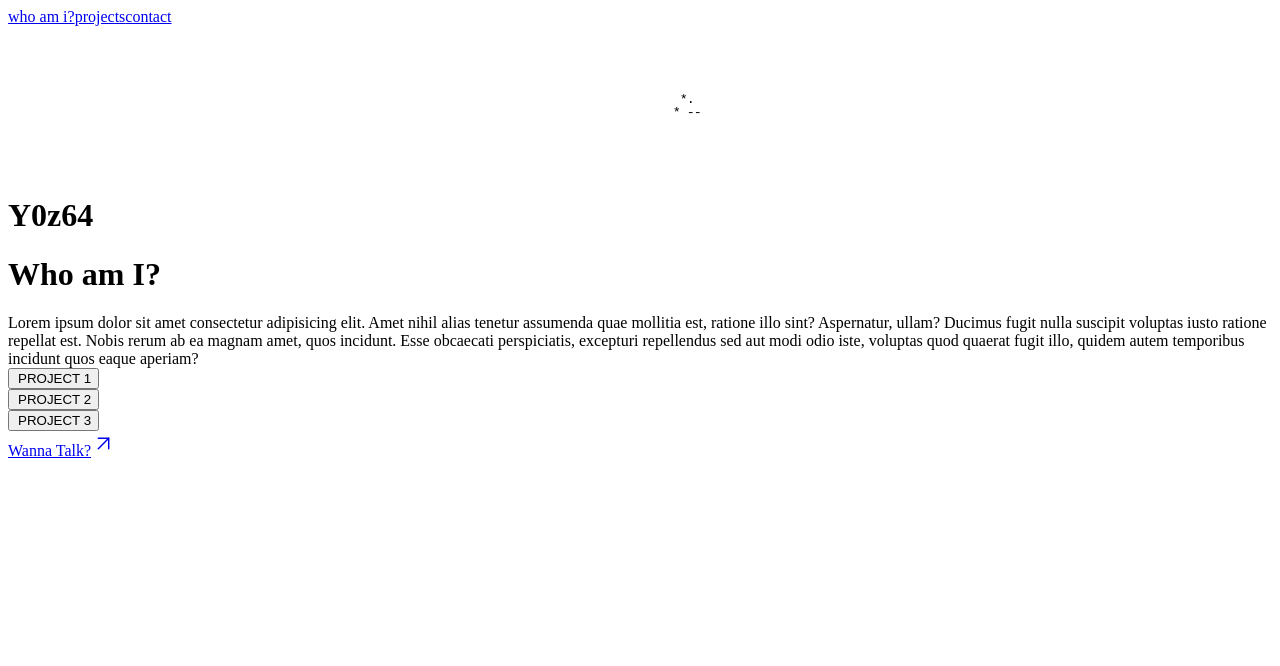
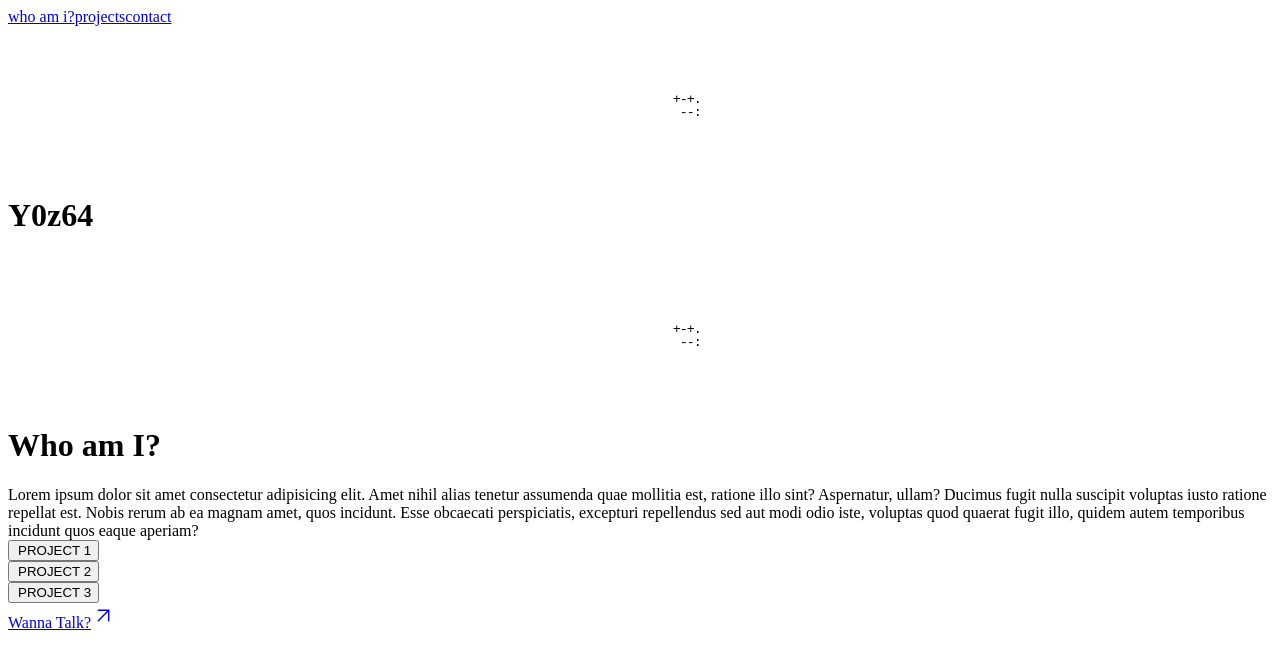
Before and after one commit to Y0z64/Y0z64.github.io, a React (Vite) app: page / in a window 1280 px wide. Shown: the top 666 px of the page. Built offline with nearby package versions, Linux system fonts and the light colour scheme; the HTML template or start-up script is replaced by a standard one.

Commit message:
Testing jsx 3d model conversion

```diff
--- a/src/components/atoms/Container3D.tsx
+++ /dev/null
@@ -1,54 +0,0 @@
-import { Mesh } from "three";
-import { useRef } from "react";
-import { Canvas, ThreeElements, useFrame, useThree } from "@react-three/fiber";
-import { AsciiRenderer } from "@react-three/drei";
-
-export default function Container3D() {
-  return (
-    <div className="mx-1 h-full min-h-[36rem] w-full flex-grow invert">
-      <Canvas>
-        <color attach="background" args={["black"]} />
-        <AsciiRenderer fgColor="black" bgColor="transparent" />
-        <ambientLight intensity={Math.PI / 2} />
-        <spotLight
-          position={[10, 10, 10]}
-          angle={0.15}
-          penumbra={1}
-          decay={0}
-          intensity={Math.PI}
-        />
-        <pointLight position={[-10, -10, -10]} decay={0} intensity={Math.PI} />
-        <Torusknot position={[0.7, -0.4, 0]} />
-      </Canvas>
-    </div>
-  );
-}
-
-function Torusknot(props: ThreeElements["mesh"]) {
-  const ref = useRef<Mesh>(null!);
-  const viewport = useThree((state) => state.viewport);
-
-  useFrame(
-    (_state, delta) =>
-      (ref.current.rotation.x = ref.current.rotation.y += delta / 2),
-  );
-
-  const scaleNum = () => {
-    const limits = { min: 5, max: 10 };
-    const offset = 2.3;
-    return (
-      ((viewport.width - limits.min) / (limits.max - limits.min)) * 1.2 + offset
-    );
-  };
-
-  return (
-    <mesh
-      scale={Math.min(viewport.width, viewport.height) / scaleNum()}
-      {...props}
-      ref={ref}
-    >
-      <torusKnotGeometry args={[1, 0.2, 128, 32]} />
-      <meshStandardMaterial color="red" />
-    </mesh>
-  );
-}
--- /dev/null
+++ b/src/components/atoms/Torus.tsx
@@ -0,0 +1,32 @@
+import { ThreeElements, useFrame, useThree } from "@react-three/fiber";
+import { useRef } from "react";
+import { Mesh } from "three";
+
+export default function Torusknot(props: ThreeElements["mesh"]) {
+  const ref = useRef<Mesh>(null!);
+  const viewport = useThree((state) => state.viewport);
+
+  useFrame(
+    (_state, delta) =>
+      (ref.current.rotation.x = ref.current.rotation.y += delta / 2),
+  );
+
+  const scaleNum = () => {
+    const limits = { min: 5, max: 10 };
+    const offset = 2.3;
+    return (
+      ((viewport.width - limits.min) / (limits.max - limits.min)) * 1.2 + offset
+    );
+  };
+
+  return (
+    <mesh
+      scale={Math.min(viewport.width, viewport.height) / scaleNum()}
+      {...props}
+      ref={ref}
+    >
+      <torusKnotGeometry args={[1, 0.2, 128, 32]} />
+      <meshStandardMaterial color="red" />
+    </mesh>
+  );
+}
--- a/src/components/complex/AboutMe.tsx
+++ b/src/components/complex/AboutMe.tsx
@@ -1,22 +1,34 @@
+import Torus from "../atoms/Torus";
+import Container3D from "../particles/Container3D";
+
 export default function AboutMe() {
   return (
     <div
       id="whoami"
-      className="min-h-[36.25rem] h-fit w-screen flex flex-col justify-center items-center snap-center "
+      className="flex h-fit min-h-[36.25rem] w-screen snap-center items-center justify-center lg:h-screen"
     >
-      <div className="w-11/12 bg-white px-6 pb-7">
-        <h1 className="font-geistMono w-full text-center text-[3rem] tracking-tighter my-5">
-          Who am I?
-        </h1>
-        <span className="font-geistMono w-full text-left text-lg">
-          Lorem ipsum dolor sit amet consectetur adipisicing elit. Amet nihil
-          alias tenetur assumenda quae mollitia est, ratione illo sint?
-          Aspernatur, ullam? Ducimus fugit nulla suscipit voluptas iusto ratione
-          repellat est. Nobis rerum ab ea magnam amet, quos incidunt. Esse
-          obcaecati perspiciatis, excepturi repellendus sed aut modi odio iste,
-          voluptas quod quaerat fugit illo, quidem autem temporibus incidunt
-          quos eaque aperiam?
-        </span>
+      <div className="flex h-full w-full items-center justify-center p-6">
+        <div className="hidden h-full w-full lg:flex">
+          <Container3D>
+            <Torus position={[1, 0, -0.6]} />
+          </Container3D>
+        </div>
+      </div>
+      <div className="flex h-full w-full items-center justify-center lg:p-6">
+        <div className="w-11/12 bg-white px-6 pb-7 lg:h-full lg:w-full">
+          <h1 className="my-5 w-full text-center font-geistMono text-[3rem] tracking-tighter">
+            Who am I?
+          </h1>
+          <span className="w-full text-left font-geistMono text-lg">
+            Lorem ipsum dolor sit amet consectetur adipisicing elit. Amet nihil
+            alias tenetur assumenda quae mollitia est, ratione illo sint?
+            Aspernatur, ullam? Ducimus fugit nulla suscipit voluptas iusto
+            ratione repellat est. Nobis rerum ab ea magnam amet, quos incidunt.
+            Esse obcaecati perspiciatis, excepturi repellendus sed aut modi odio
+            iste, voluptas quod quaerat fugit illo, quidem autem temporibus
+            incidunt quos eaque aperiam?
+          </span>
+        </div>
       </div>
     </div>
   );
--- a/src/components/complex/HeroScreen.tsx
+++ b/src/components/complex/HeroScreen.tsx
@@ -1,13 +1,16 @@
 import Nav from "../atoms/Nav";
-import Container3D from "../atoms/Container3D";
+import Torus from "../atoms/Torus";
+import Container3D from "../particles/Container3D";
 
 export default function HeroScreen() {
   return (
     <div className="relative mb-4 flex h-screen w-screen snap-center flex-col items-end justify-between">
       <Nav />
       <div className="order flex h-full w-full flex-col items-end justify-end xl:flex-row-reverse">
-        <Container3D />
-        <h1 className="-mb-4 flex h-min w-full justify-start pl-3 font-geistMono text-[7rem] tracking-tight md:mr-4 md:text-[10rem] lg:text-[14rem] xl:w-min lg:ml-12 text-gray-100">
+        <Container3D>
+          <Torus position={[1, 0, -0.6]} />
+        </Container3D>
+        <h1 className="-mb-4 flex h-min w-full justify-start pl-3 font-geistMono text-[7rem] tracking-tight text-gray-100 md:mr-4 md:text-[10rem] lg:ml-12 lg:text-[14rem] xl:w-min">
           Y0z64
         </h1>
       </div>
--- /dev/null
+++ b/src/components/particles/Container3D.tsx
@@ -0,0 +1,24 @@
+import { PropsWithChildren } from "react";
+import { Canvas } from "@react-three/fiber";
+import { AsciiRenderer } from "@react-three/drei";
+
+export default function Container3D({children}: PropsWithChildren) {
+  return (
+    <div className="mx-1 h-full min-h-[36rem] w-full flex-grow invert">
+      <Canvas>
+        <color attach="background" args={["black"]} />
+        <AsciiRenderer fgColor="black" bgColor="transparent" />
+        <ambientLight intensity={Math.PI / 2} />
+        <spotLight
+          position={[10, 10, 10]}
+          angle={0.15}
+          penumbra={1}
+          decay={0}
+          intensity={Math.PI}
+        />
+        <pointLight position={[-10, -10, -10]} decay={0} intensity={Math.PI} />
+        {children}
+      </Canvas>
+    </div>
+  );
+}
```
Also changed, not shown: 2 other files (tests, documents, lock files or other folders).
